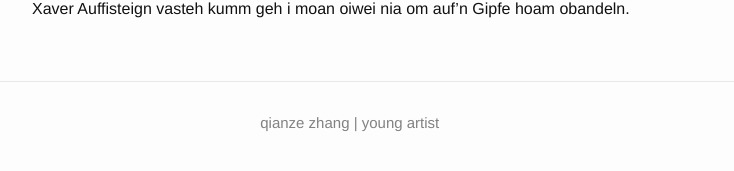
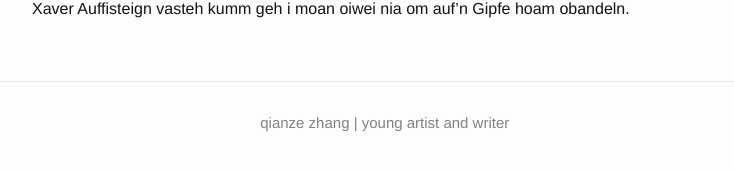
Before and after one commit to midzer/urban-theme, a Jekyll site: the page built from about.md, in a window 1280 px wide. Shown: the part 595-766 px from the top of the page, without its empty margins (268-1002 px from the left). Built offline with Jekyll 4.4.1, drawn with Linux system fonts in a browser that asks for light colours.

Commit message:
Update _config.yml

```diff
--- a/_config.yml
+++ b/_config.yml
@@ -2,7 +2,7 @@
 title: qianze zhang
 email: your-email@domain.com
 description: > # this means to ignore newlines until "baseurl:"
-  qianze zhang | young artist
+  qianze zhang | young artist and writer
 baseurl: "" # the subpath of your site, e.g. /blog/
 url: "http://yourdomain.com" # the base hostname & protocol for your site
 twitter_username: QlANZEZHANG
```
